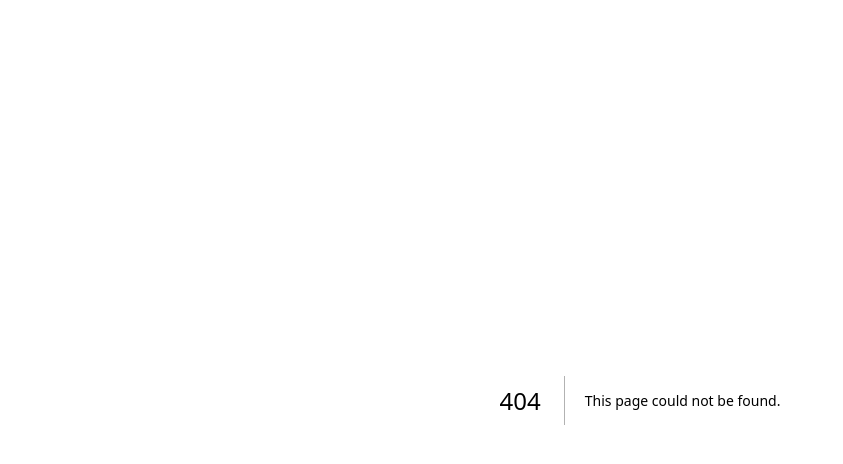
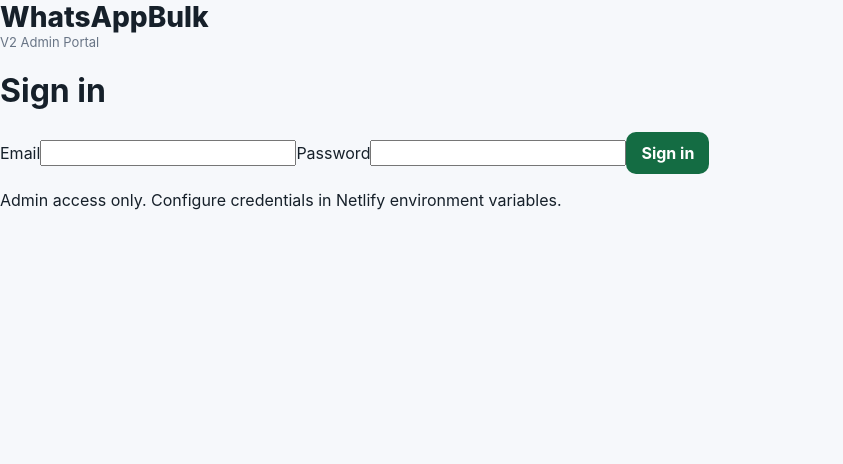
Before and after one commit to Hitesh709/WhatsappBulk, a Next.js app: page /login in a window 1280 px wide. Before the commit this address had no page. Shown: the top 464 px of the page, without its empty margins (0-843 px from the left). Built offline with nearby package versions, Linux system fonts and the light colour scheme.

Commit message:
Add WhatsAppBulk V2 admin login page

```diff
--- /dev/null
+++ b/app/login/page.tsx
@@ -0,0 +1,36 @@
+"use client";
+
+import { FormEvent, useState } from "react";
+import { useRouter } from "next/navigation";
+
+export default function LoginPage() {
+  const router = useRouter();
+  const [email, setEmail] = useState("");
+  const [password, setPassword] = useState("");
+  const [error, setError] = useState("");
+  const [busy, setBusy] = useState(false);
+
+  async function submit(e: FormEvent) {
+    e.preventDefault(); setBusy(true); setError("");
+    try {
+      const r = await fetch("/api/auth/login", { method: "POST", headers: { "Content-Type": "application/json" }, body: JSON.stringify({ email, password }) });
+      const data = await r.json();
+      if (!r.ok) throw new Error(data.error || "Login failed");
+      router.push("/"); router.refresh();
+    } catch (err) { setError(err instanceof Error ? err.message : "Login failed"); }
+    finally { setBusy(false); }
+  }
+
+  return <main className="authShell">
+    <form className="authCard" onSubmit={submit}>
+      <div className="brand">WhatsAppBulk</div>
+      <div className="label">V2 Admin Portal</div>
+      <h1>Sign in</h1>
+      <label>Email<input value={email} onChange={e => setEmail(e.target.value)} type="email" autoComplete="username" required /></label>
+      <label>Password<input value={password} onChange={e => setPassword(e.target.value)} type="password" autoComplete="current-password" required /></label>
+      {error && <div className="error">{error}</div>}
+      <button className="btn" disabled={busy}>{busy ? "Signing in…" : "Sign in"}</button>
+      <p className="hint">Admin access only. Configure credentials in Netlify environment variables.</p>
+    </form>
+  </main>;
+}
```
